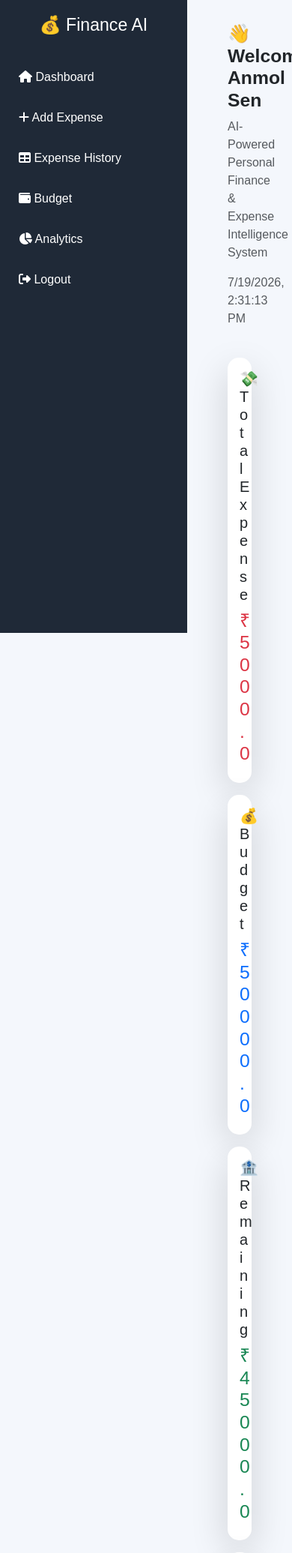
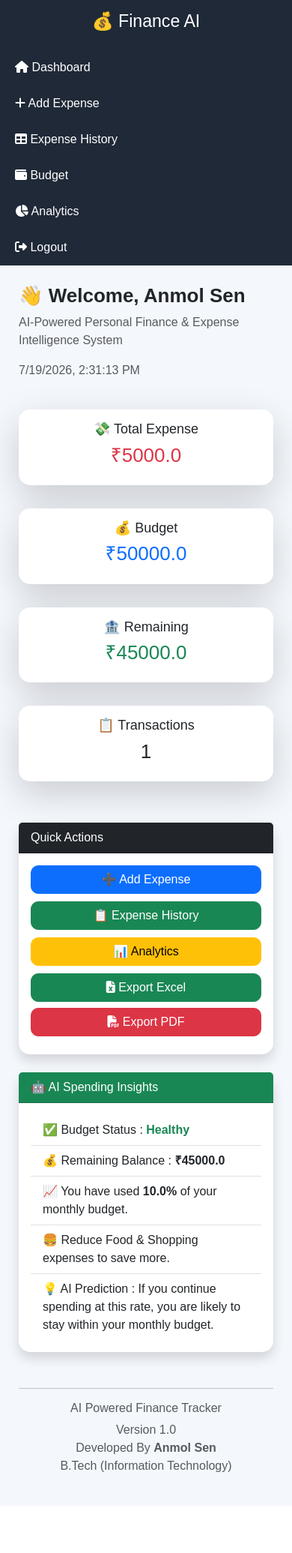
Before and after one commit to Anmol359/AI_EXPENSE_SYSTEM, a Flask app: page /dashboard in a window 390 px wide. Shown: the top 2071 px of the page at 75% size. After the commit the page ends 1963 px from the top, so only its background shows below. Run offline with Flask 3, Linux system fonts and the light colour scheme; a user stored in the database is signed in; data comes from the database, SQL or seed files in the repository.

Commit message:
Made UI responsive

```diff
--- a/static/css/style.css
+++ b/static/css/style.css
@@ -140,6 +140,7 @@ footer p{
 
 .d-flex{
     display:flex;
+    min-height:100vh;
 }
 
 .content{
@@ -148,3 +149,71 @@ footer p{
     padding:30px;
     overflow-x:auto;
 }
+
+/* ================= MOBILE RESPONSIVE ================= */
+
+@media (max-width:768px){
+
+    .d-flex{
+        flex-direction:column;
+    }
+
+    .sidebar{
+        position:relative;
+        width:100%;
+        height:auto;
+    }
+
+    .sidebar h3{
+        text-align:center;
+        padding:15px;
+    }
+
+    .sidebar a{
+        padding:12px 20px;
+        font-size:16px;
+    }
+
+    .content{
+        margin-left:0;
+        width:100%;
+        padding:15px;
+    }
+
+    footer{
+        margin-left:0;
+        width:100%;
+    }
+
+    .container-fluid{
+        padding:10px !important;
+    }
+
+    .card{
+        margin-bottom:15px;
+    }
+
+    .btn{
+        width:100%;
+        margin-bottom:10px;
+    }
+
+    h2{
+        font-size:26px;
+    }
+
+    h5{
+        font-size:18px;
+    }
+
+    table{
+        display:block;
+        overflow-x:auto;
+        white-space:nowrap;
+    }
+
+    img{
+        max-width:100%;
+        height:auto;
+    }
+}
--- a/templates/dashboard.html
+++ b/templates/dashboard.html
@@ -151,12 +151,12 @@
                 📊 Analytics
             </a>
 
-            <a href="/export_excel" class="btn btn-success">
+            <a href="/export_excel" class="btn btn-success me-2 mb-2">
                 <i class="fa-solid fa-file-excel"></i>
                 Export Excel
             </a>
 
-            <a href="/export_pdf" class="btn btn-danger">
+            <a href="/export_pdf" class="btn btn-danger mb-2">
                 <i class="fa-solid fa-file-pdf"></i>
                 Export PDF
             </a>
```
